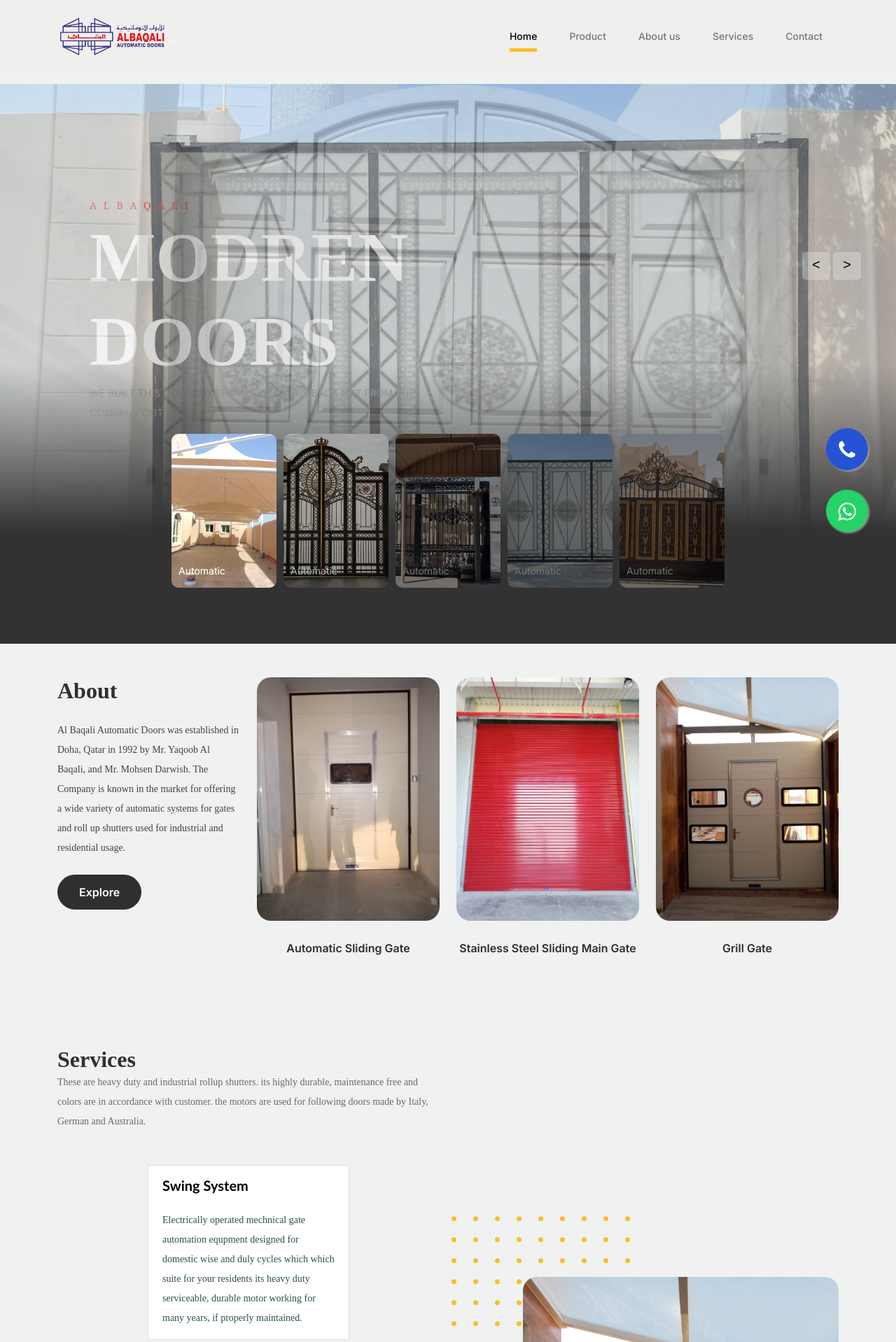
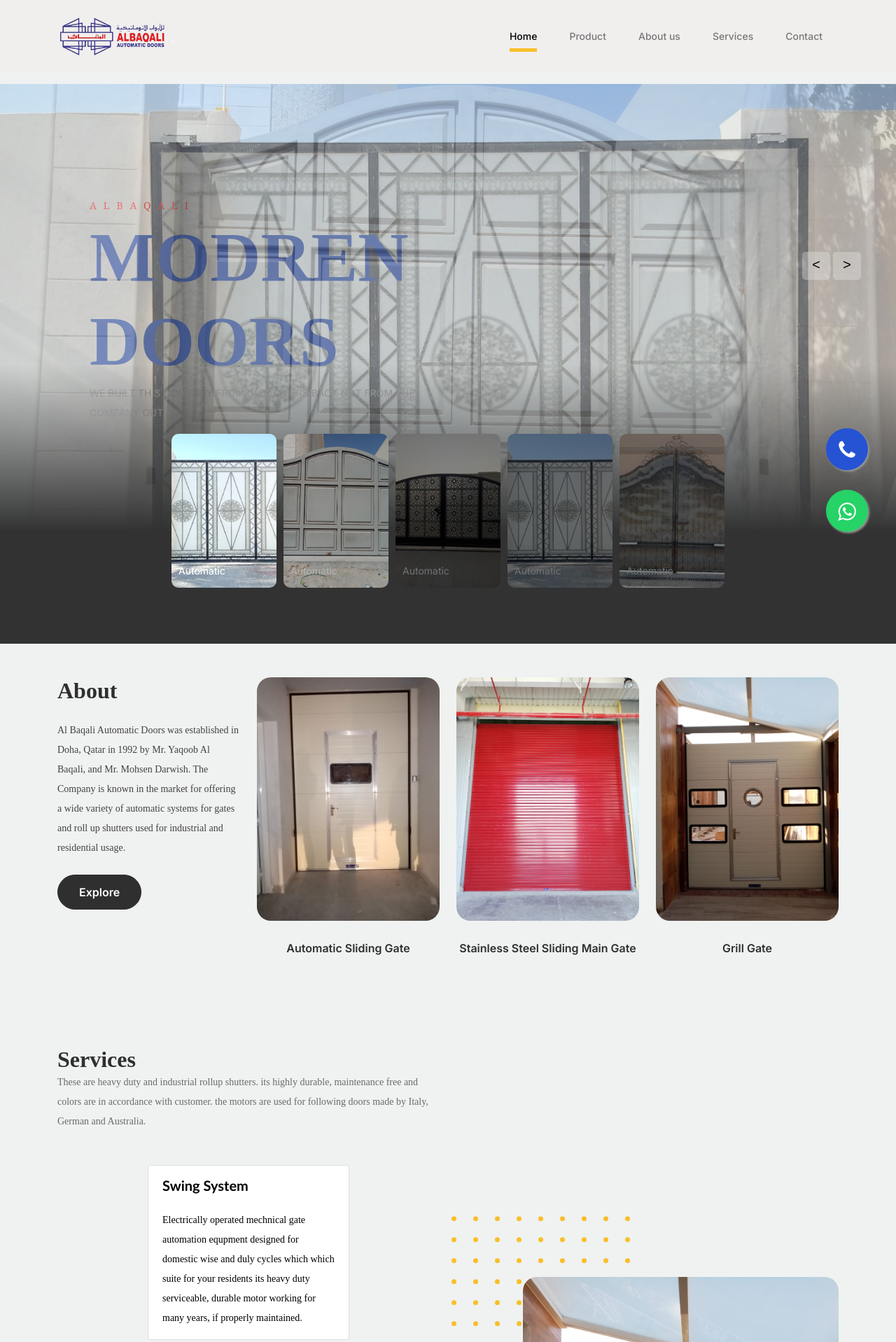
Before and after one commit to Muhammedshahir001/AlBaqali-Website, a plain HTML site: page index.html in a window 1280 px wide. Shown: the top 1918 px of the page at 70% size. Drawn offline with nearby package versions, Linux system fonts and the light colour scheme; some packages are replaced by stand-ins of ours; a script that the page names is missing.

Commit message:
color changed

```diff
--- a/css/style.css
+++ b/css/style.css
@@ -808,7 +808,7 @@ svg{
     font-size: 100px;
     font-family: 'Times New Roman', Times, serif;
     margin: 0;
-    color:hsl(0, 0%, 100%);
+    color: #062b91;
     font-weight: bold;
 
 }
--- a/index.html
+++ b/index.html
@@ -140,15 +140,15 @@
       <!-- thumbnail -->
       <div class="thumbnail">
         <div class="item active">
-          <img src="images/Sun-shades-1 (4).jpeg" />
+          <img src="images/Gate-34.jpeg" />
           <div class="content">Automatic</div>
         </div>
         <div class="item">
-          <img src="images/Sliding.jpeg" />
+          <img src="images/Gate-29.jpeg" />
           <div class="content">Automatic</div>
         </div>
         <div class="item">
-          <img src="images/Gate-33.jpeg" />
+          <img src="images/Gate-26.jpeg" />
           <div class="content">Automatic</div>
         </div>
         <div class="item">
@@ -156,7 +156,7 @@
           <div class="content">Automatic</div>
         </div>
         <div class="item">
-          <img src="images/Gate-32.jpeg" />
+          <img src="images/Gate-22.jpg" />
           <div class="content">Automatic</div>
         </div>
       </div>
@@ -266,12 +266,23 @@
   }
 
   .card:hover {
-				background-color:darkturquoise;
-                transform: scale(
-                  1.05
-                );
+    background-color: #04184e;
+    transform: scale(1.05);
+  }
+
+  .card:hover h5,
+  .card:hover p {
+    color: white !important; /* Set text color to white on hover */
+  }
+
+  /* Add this style to set the initial text color to black */
+  .card h5,
+  .card p {
+    color: black !important;
   }
 </style>
+
+
 
          <div class="row d-flex justify-content-center  row-cols-md-2 gx-2" style="margin-top: 3rem; gap:1rem;">
               <div class="card mb-4 " style="width: 18rem">
```
Lines whose indentation alone changed are shown as unchanged.
